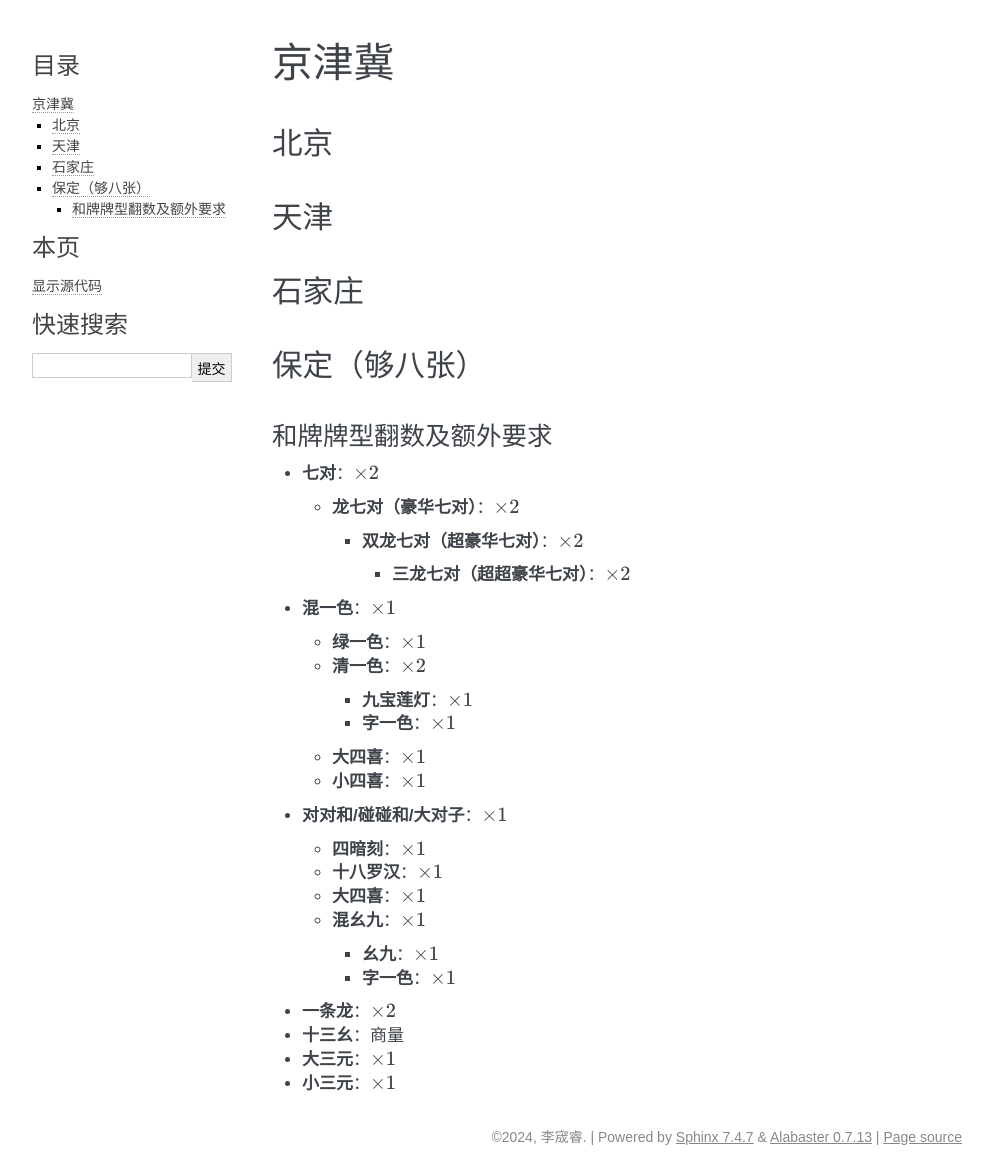
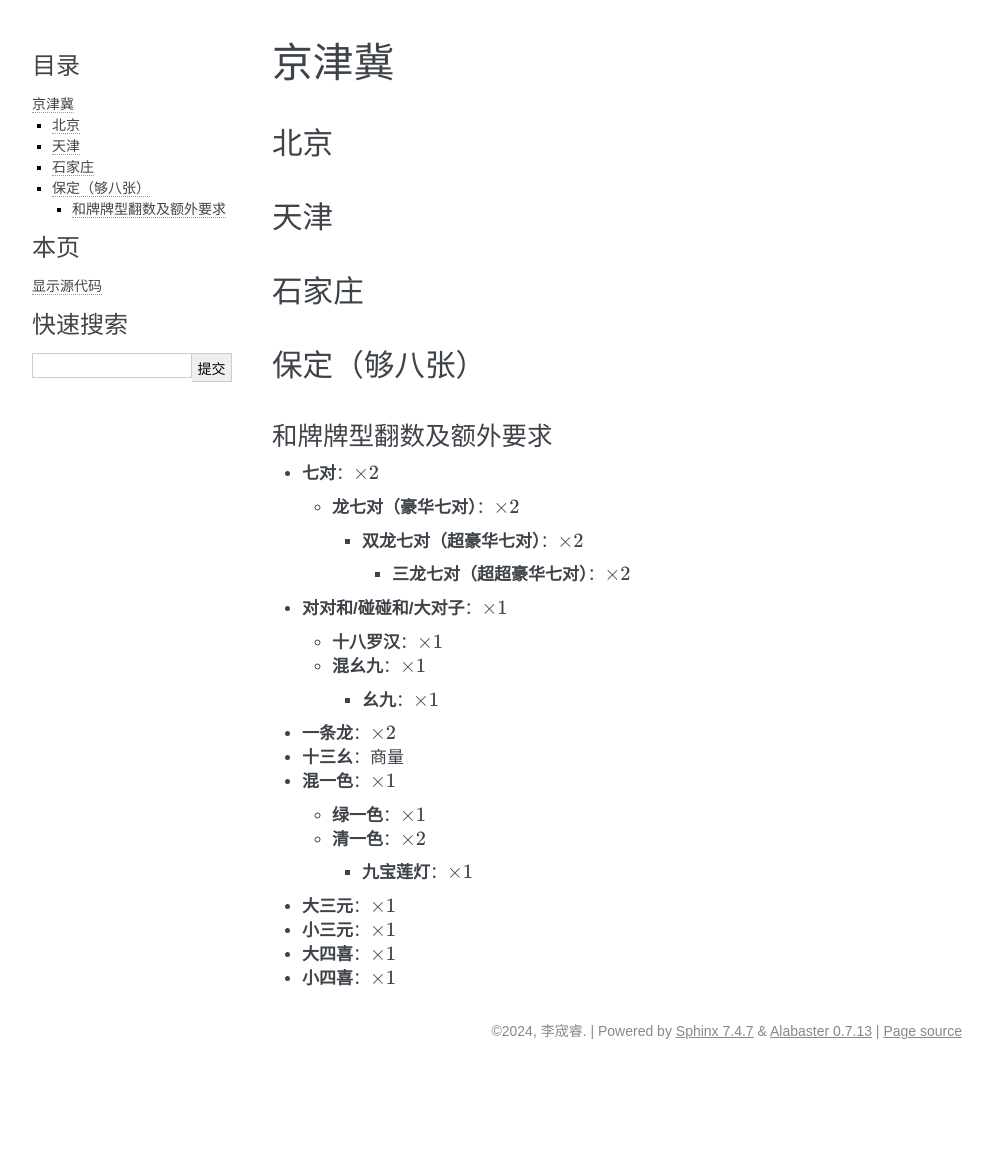
Before and after one commit to JerrySoybean/Mahjong-manual, a Sphinx documentation site: the page built from docs/source/variants/jingjinji.rst, in a window 1280 px wide. Shown: the whole page, without its empty margins (148-1141 px from the left). Built offline with Sphinx 7.4.7, drawn with Linux system fonts in a browser that asks for light colours; after the commit the page ends 1070 px from its top, so only the background shows below that.

Commit message:
保定够八张

```diff
--- a/docs/source/variants/jingjinji.rst
+++ b/docs/source/variants/jingjinji.rst
@@ -24,28 +24,23 @@
 
       * **三龙七对（超超豪华七对）**：:math:`\times 2`
 
+* **对对和/碰碰和/大对子**：:math:`\times 1`
+
+  * **十八罗汉**：:math:`\times 1`
+  * **混幺九**：:math:`\times 1`
+
+    * **幺九**：:math:`\times 1`
+
+* **一条龙**：:math:`\times 2`
+* **十三幺**：商量
 * **混一色**：:math:`\times 1`
 
   * **绿一色**：:math:`\times 1`
   * **清一色**：:math:`\times 2`
 
     * **九宝莲灯**：:math:`\times 1`
-    * **字一色**：:math:`\times 1`
 
-  * **大四喜**：:math:`\times 1`
-  * **小四喜**：:math:`\times 1`
-
-* **对对和/碰碰和/大对子**：:math:`\times 1`
-
-  * **四暗刻**：:math:`\times 1`
-  * **十八罗汉**：:math:`\times 1`
-  * **大四喜**：:math:`\times 1`
-  * **混幺九**：:math:`\times 1`
-
-    * **幺九**：:math:`\times 1`
-    * **字一色**：:math:`\times 1`
-
-* **一条龙**：:math:`\times 2`
-* **十三幺**：商量
 * **大三元**：:math:`\times 1`
 * **小三元**：:math:`\times 1`
+* **大四喜**：:math:`\times 1`
+* **小四喜**：:math:`\times 1`
```
